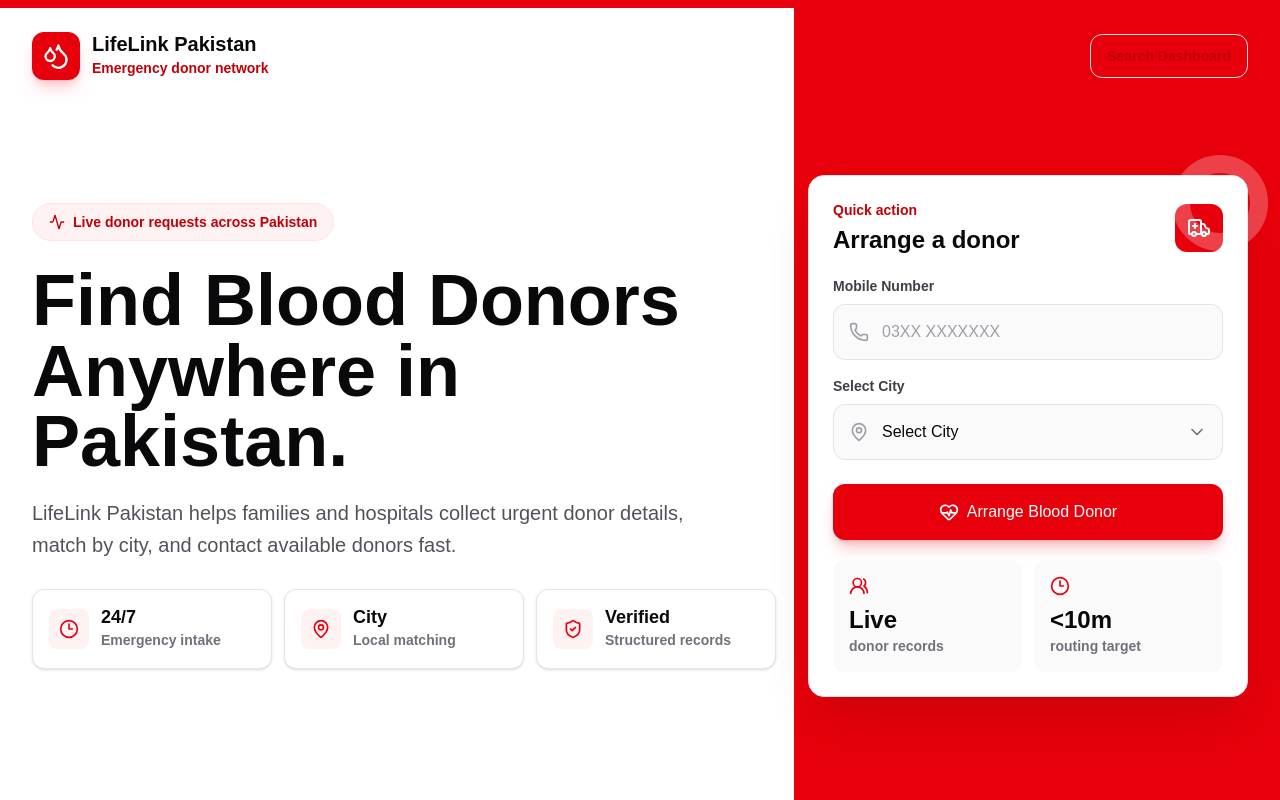
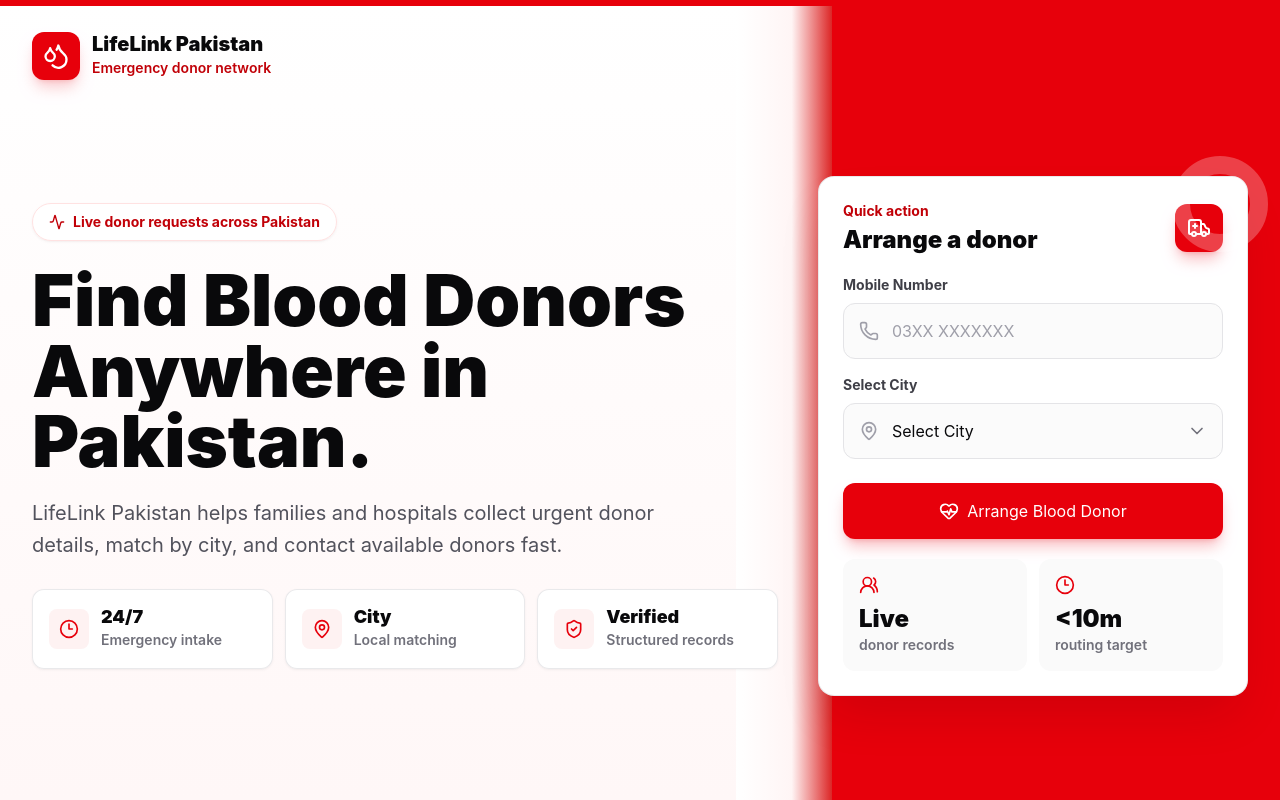
Before and after one commit to muzamilateeq/Blood-donation, a Next.js app: page / in a window 1280 px wide. Built offline with nearby package versions, Linux system fonts and the light colour scheme.

Commit message:
Improve responsive donor flow

```diff
--- a/src/app/globals.css
+++ b/src/app/globals.css
@@ -12,14 +12,17 @@
 
 html {
   scroll-behavior: smooth;
+  text-size-adjust: 100%;
 }
 
 body {
   background: #ffffff;
   color: #09090b;
-  font-family: Arial, Helvetica, sans-serif;
+  font-family: ui-sans-serif, -apple-system, BlinkMacSystemFont, "Segoe UI",
+    Arial, Helvetica, sans-serif;
   text-rendering: optimizeLegibility;
   -webkit-font-smoothing: antialiased;
+  overflow-x: hidden;
 }
 
 button,
@@ -49,6 +52,16 @@
   min-width: 0;
 }
 
+a {
+  color: inherit;
+  text-decoration: none;
+}
+
+img,
+svg {
+  display: block;
+}
+
 ::selection {
   background: #dc2626;
   color: #ffffff;
--- a/src/components/BrandMark.js
+++ b/src/components/BrandMark.js
@@ -2,7 +2,7 @@
 
 export default function BrandMark({ compact = false, light = false }) {
   return (
-    <div className="flex items-center gap-3">
+    <div className="flex min-w-0 items-center gap-3">
       <div
         className={`flex shrink-0 items-center justify-center rounded-xl shadow-lg ${
           compact ? "h-10 w-10" : "h-12 w-12"
@@ -17,7 +17,7 @@
       <div className="min-w-0">
         <p
           className={`truncate font-black leading-none ${
-            compact ? "text-lg" : "text-xl"
+            compact ? "text-lg" : "text-lg sm:text-xl"
           } ${light ? "text-white" : "text-zinc-950"}`}
         >
           LifeLink Pakistan
--- a/src/components/LandingPage.js
+++ b/src/components/LandingPage.js
@@ -61,7 +61,7 @@
 ];
 
 const fieldBaseClass =
-  "h-14 w-full rounded-xl border border-zinc-200 bg-zinc-50 text-base font-semibold text-zinc-950 outline-none transition placeholder:text-zinc-400 focus:border-red-500 focus:bg-white focus:ring-4 focus:ring-red-100";
+  "h-12 w-full rounded-lg border border-zinc-200 bg-zinc-50/80 text-base font-semibold text-zinc-950 outline-none transition placeholder:text-zinc-400 focus:border-red-500 focus:bg-white focus:ring-4 focus:ring-red-100 sm:h-14 sm:rounded-xl";
 
 const iconFieldClass = `${fieldBaseClass} pl-12 pr-4`;
 const selectFieldClass = `${fieldBaseClass} appearance-none pl-12 pr-12`;
@@ -95,6 +95,7 @@
   const router = useRouter();
   const [isModalOpen, setIsModalOpen] = useState(false);
   const [isSaved, setIsSaved] = useState(false);
+  const [quickLeadError, setQuickLeadError] = useState("");
   const [quickLead, setQuickLead] = useState({ city: "", phone: "" });
   const [step, setStep] = useState(0);
   const [submitError, setSubmitError] = useState("");
@@ -168,6 +169,20 @@
 
   const handleQuickSubmit = (event) => {
     event.preventDefault();
+
+    const phonePattern = /^(\+92|0)?3\d{2}[ -]?\d{7}$/;
+
+    if (!quickLead.phone.trim() || !quickLead.city) {
+      setQuickLeadError("Please enter your mobile number and select your city.");
+      return;
+    }
+
+    if (!phonePattern.test(quickLead.phone.trim())) {
+      setQuickLeadError("Enter a valid Pakistani mobile number.");
+      return;
+    }
+
+    setQuickLeadError("");
     openRegistration();
   };
 
@@ -190,6 +205,7 @@
 
     try {
       await saveDonorDetails(data);
+      window.sessionStorage.setItem("lifelink-dashboard-access", "granted");
       setIsSaved(true);
       setStep(0);
       reset();
@@ -203,6 +219,7 @@
     <main className="min-h-screen bg-white text-zinc-950">
       <HeroSection
         onQuickSubmit={handleQuickSubmit}
+        quickLeadError={quickLeadError}
         quickLead={quickLead}
         setQuickLead={setQuickLead}
       />
@@ -228,36 +245,30 @@
   );
 }
 
-function HeroSection({ onQuickSubmit, quickLead, setQuickLead }) {
+function HeroSection({ onQuickSubmit, quickLead, quickLeadError, setQuickLead }) {
   return (
-    <section className="relative isolate overflow-hidden">
-      <div className="absolute inset-x-0 top-0 h-2 bg-red-600" />
-      <div className="absolute right-0 top-0 -z-10 hidden h-full w-[38%] bg-red-600 lg:block" />
-      <div className="absolute bottom-0 right-0 -z-10 h-40 w-40 rounded-tl-full bg-red-50 sm:h-64 sm:w-64 lg:hidden" />
+    <section className="relative isolate overflow-hidden bg-[linear-gradient(180deg,#fff_0%,#fff7f7_100%)] lg:bg-white">
+      <div className="absolute inset-x-0 top-0 h-1.5 bg-red-600" />
+      <div className="absolute right-0 top-0 -z-10 hidden h-full w-[35%] bg-red-600 lg:block" />
+      <div className="absolute right-[35%] top-0 -z-10 hidden h-full w-24 bg-[linear-gradient(90deg,#fff_0%,#fff5f5_58%,#dc2626_100%)] lg:block" />
 
-      <div className="mx-auto flex min-h-screen w-full max-w-7xl flex-col px-4 py-5 sm:px-6 lg:px-8">
+      <div className="mx-auto flex min-h-[100svh] w-full max-w-7xl flex-col px-4 py-4 sm:px-6 sm:py-5 lg:px-8">
         <header className="flex items-center justify-between py-3">
           <BrandMark />
-          <a
-            className="hidden h-11 items-center justify-center rounded-xl border border-red-100 px-4 text-sm font-black text-red-700 transition hover:bg-red-50 sm:inline-flex"
-            href="/dashboard"
-          >
-            Search Dashboard
-          </a>
         </header>
 
-        <div className="grid flex-1 items-center gap-8 py-8 lg:grid-cols-[1fr_440px] lg:py-10">
+        <div className="grid flex-1 items-center gap-7 py-6 sm:py-8 lg:grid-cols-[minmax(0,1fr)_430px] lg:gap-10 lg:py-10">
           <div className="max-w-3xl">
-            <div className="mb-6 inline-flex items-center gap-2 rounded-full border border-red-100 bg-red-50 px-4 py-2 text-sm font-bold text-red-700">
+            <div className="mb-5 inline-flex max-w-full items-center gap-2 rounded-full border border-red-100 bg-white/90 px-3 py-2 text-xs font-bold text-red-700 shadow-sm shadow-red-950/5 sm:mb-6 sm:px-4 sm:text-sm">
               <Activity aria-hidden="true" className="h-4 w-4" />
-              Live donor requests across Pakistan
+              <span className="truncate">Live donor requests across Pakistan</span>
             </div>
 
-            <h1 className="max-w-4xl text-4xl font-black leading-[0.98] text-zinc-950 sm:text-6xl lg:text-7xl">
+            <h1 className="max-w-4xl text-4xl font-black leading-[1.02] text-zinc-950 sm:text-6xl sm:leading-[0.98] lg:text-7xl">
               Find Blood Donors Anywhere in Pakistan.
             </h1>
 
-            <p className="mt-5 max-w-2xl text-base leading-7 text-zinc-600 sm:text-xl sm:leading-8">
+            <p className="mt-5 max-w-2xl text-base leading-7 text-zinc-600 sm:text-lg sm:leading-8 lg:text-xl">
               LifeLink Pakistan helps families and hospitals collect urgent
               donor details, match by city, and contact available donors fast.
             </p>
@@ -275,6 +286,7 @@
 
           <QuickActionCard
             onSubmit={onQuickSubmit}
+            quickLeadError={quickLeadError}
             quickLead={quickLead}
             setQuickLead={setQuickLead}
           />
@@ -286,11 +298,11 @@
 
 function InfoTile({ icon: Icon, label, title }) {
   return (
-    <div className="flex min-h-20 items-center gap-3 rounded-xl border border-zinc-200 bg-white p-4 shadow-sm">
+    <div className="flex min-h-20 items-center gap-3 rounded-xl border border-zinc-200/80 bg-white/90 p-4 shadow-sm shadow-zinc-950/5 backdrop-blur">
       <div className="flex h-10 w-10 shrink-0 items-center justify-center rounded-lg bg-red-50 text-red-600">
         <Icon aria-hidden="true" className="h-5 w-5" />
       </div>
-      <div>
+      <div className="min-w-0">
         <p className="text-lg font-black leading-none">{title}</p>
         <p className="mt-1 text-sm font-semibold text-zinc-500">{label}</p>
       </div>
@@ -298,19 +310,19 @@
   );
 }
 
-function QuickActionCard({ onSubmit, quickLead, setQuickLead }) {
+function QuickActionCard({ onSubmit, quickLead, quickLeadError, setQuickLead }) {
   return (
     <aside className="relative pb-8 lg:pb-0">
       <div className="absolute -right-5 -top-5 hidden h-24 w-24 rounded-full border-[18px] border-white/25 lg:block" />
-      <div className="rounded-2xl border border-zinc-200 bg-white p-4 shadow-2xl shadow-red-950/20 sm:p-6">
+      <div className="rounded-2xl border border-zinc-200/80 bg-white p-4 shadow-2xl shadow-red-950/15 sm:p-6">
         <div className="mb-5 flex items-center justify-between gap-4">
-          <div>
+          <div className="min-w-0">
             <p className="text-sm font-bold text-red-700">Quick action</p>
-            <h2 className="mt-1 text-2xl font-black text-zinc-950">
+            <h2 className="mt-1 text-2xl font-black leading-tight text-zinc-950">
               Arrange a donor
             </h2>
           </div>
-          <div className="flex h-12 w-12 items-center justify-center rounded-xl bg-red-600 text-white">
+          <div className="flex h-11 w-11 shrink-0 items-center justify-center rounded-xl bg-red-600 text-white shadow-lg shadow-red-600/25 sm:h-12 sm:w-12">
             <Ambulance aria-hidden="true" className="h-6 w-6" />
           </div>
         </div>
@@ -321,13 +333,21 @@
               className={iconFieldClass}
               inputMode="tel"
               name="mobile"
-              onChange={(event) =>
+              onBlur={(event) =>
+                setQuickLead((lead) => ({
+                  ...lead,
+                  phone: event.target.value.trim(),
+                }))
+              }
+              onChange={(event) => {
+                setQuickLeadError("");
                 setQuickLead((lead) => ({
                   ...lead,
                   phone: event.target.value,
-                }))
-              }
+                }));
+              }}
               placeholder="03XX XXXXXXX"
+              required
               type="tel"
               value={quickLead.phone}
             />
@@ -337,12 +357,14 @@
             <select
               className={selectFieldClass}
               name="city"
-              onChange={(event) =>
+              onChange={(event) => {
+                setQuickLeadError("");
                 setQuickLead((lead) => ({
                   ...lead,
                   city: event.target.value,
-                }))
-              }
+                }));
+              }}
+              required
               value={quickLead.city}
             >
               <option disabled value="">
@@ -357,8 +379,14 @@
             <SelectChevron />
           </FormField>
 
+          {quickLeadError && (
+            <div className="rounded-lg border border-red-200 bg-red-50 px-4 py-3 text-sm font-bold text-red-700">
+              {quickLeadError}
+            </div>
+          )}
+
           <button
-            className="mt-2 inline-flex h-14 w-full items-center justify-center gap-2 rounded-xl bg-red-600 px-5 text-base font-black text-white shadow-lg shadow-red-600/25 transition hover:bg-red-700 focus:outline-none focus:ring-4 focus:ring-red-200 active:scale-[0.99]"
+            className="mt-2 inline-flex min-h-12 w-full items-center justify-center gap-2 rounded-lg bg-red-600 px-5 py-3 text-center text-base font-black text-white shadow-lg shadow-red-600/25 transition hover:bg-red-700 focus:outline-none focus:ring-4 focus:ring-red-200 active:scale-[0.99] sm:min-h-14 sm:rounded-xl"
             type="submit"
           >
             <HeartPulse aria-hidden="true" className="h-5 w-5" />
@@ -416,7 +444,7 @@
         type="button"
       />
 
-      <div className="relative max-h-[94vh] w-full overflow-y-auto rounded-t-2xl bg-white shadow-2xl shadow-zinc-950/30 sm:max-w-2xl sm:rounded-2xl">
+      <div className="relative max-h-[92svh] w-full overflow-y-auto rounded-t-2xl bg-white shadow-2xl shadow-zinc-950/30 sm:max-h-[94vh] sm:max-w-2xl sm:rounded-2xl">
         <ModalHeader
           activeStep={activeStep}
           closeRegistration={closeRegistration}
@@ -446,7 +474,7 @@
 
             <div className="mt-6 flex flex-col-reverse gap-3 border-t border-zinc-200 pt-4 sm:flex-row sm:justify-between">
               <button
-                className="inline-flex h-12 items-center justify-center rounded-xl border border-zinc-200 px-5 text-sm font-black text-zinc-700 transition hover:bg-zinc-50 disabled:cursor-not-allowed disabled:opacity-40"
+                className="inline-flex min-h-12 items-center justify-center rounded-lg border border-zinc-200 px-5 py-3 text-sm font-black text-zinc-700 transition hover:bg-zinc-50 disabled:cursor-not-allowed disabled:opacity-40 sm:rounded-xl"
                 disabled={step === 0 || isSubmitting}
                 onClick={() => setStep((currentStep) => currentStep - 1)}
                 type="button"
@@ -456,7 +484,7 @@
 
               {step < registrationSteps.length - 1 ? (
                 <button
-                  className="inline-flex h-12 items-center justify-center rounded-xl bg-red-600 px-6 text-sm font-black text-white shadow-lg shadow-red-600/25 transition hover:bg-red-700"
+                  className="inline-flex min-h-12 items-center justify-center rounded-lg bg-red-600 px-6 py-3 text-sm font-black text-white shadow-lg shadow-red-600/25 transition hover:bg-red-700 sm:rounded-xl"
                   onClick={handleNextStep}
                   type="button"
                 >
@@ -464,7 +492,7 @@
                 </button>
               ) : (
                 <button
-                  className="inline-flex h-12 items-center justify-center gap-2 rounded-xl bg-red-600 px-6 text-sm font-black text-white shadow-lg shadow-red-600/25 transition hover:bg-red-700 disabled:cursor-wait disabled:opacity-70"
+                  className="inline-flex min-h-12 items-center justify-center gap-2 rounded-lg bg-red-600 px-6 py-3 text-sm font-black text-white shadow-lg shadow-red-600/25 transition hover:bg-red-700 disabled:cursor-wait disabled:opacity-70 sm:rounded-xl"
                   disabled={isSubmitting}
                   type="submit"
                 >
@@ -489,7 +517,7 @@
   return (
     <div className="sticky top-0 z-10 border-b border-zinc-200 bg-white/95 px-4 py-4 backdrop-blur sm:px-6">
       <div className="flex items-start justify-between gap-4">
-        <div>
+        <div className="min-w-0">
           <p className="text-sm font-bold text-red-700">
             Donor request registration
           </p>
@@ -589,7 +617,7 @@
           Exact Address/Hospital
         </span>
         <textarea
-          className="min-h-32 w-full resize-none rounded-xl border border-zinc-200 bg-zinc-50 px-4 py-4 text-base font-semibold text-zinc-950 outline-none transition placeholder:text-zinc-400 focus:border-red-500 focus:bg-white focus:ring-4 focus:ring-red-100"
+          className="min-h-32 w-full resize-none rounded-lg border border-zinc-200 bg-zinc-50/80 px-4 py-4 text-base font-semibold text-zinc-950 outline-none transition placeholder:text-zinc-400 focus:border-red-500 focus:bg-white focus:ring-4 focus:ring-red-100 sm:rounded-xl"
           placeholder="Hospital, ward, area, or complete address"
           {...register("address")}
         />
@@ -610,7 +638,7 @@
       <div className="mt-3 grid grid-cols-2 gap-3 sm:grid-cols-4">
         {bloodGroups.map((group) => (
           <label
-            className={`flex h-14 cursor-pointer items-center justify-center rounded-xl border text-base font-black transition ${
+            className={`flex h-12 cursor-pointer items-center justify-center rounded-lg border text-base font-black transition sm:h-14 sm:rounded-xl ${
               selectedBloodGroup === group
                 ? "border-red-600 bg-red-600 text-white shadow-lg shadow-red-600/20"
                 : "border-zinc-200 bg-zinc-50 text-zinc-950 hover:border-red-200 hover:bg-red-50"
@@ -637,6 +665,11 @@
 }
 
 function SuccessState({ router }) {
+  const goToDashboard = () => {
+    window.sessionStorage.setItem("lifelink-dashboard-access", "granted");
+    router.push("/dashboard");
+  };
+
   return (
     <div className="grid place-items-center px-4 py-12 text-center sm:px-8">
       <div className="flex h-16 w-16 items-center justify-center rounded-2xl bg-red-50 text-red-600">
@@ -649,8 +682,8 @@
         Your donor details have been saved. Redirecting you to donor search now.
       </p>
       <button
-        className="mt-7 inline-flex h-12 items-center justify-center rounded-xl bg-red-600 px-6 text-sm font-black text-white shadow-lg shadow-red-600/25 transition hover:bg-red-700"
-        onClick={() => router.push("/dashboard")}
+        className="mt-7 inline-flex min-h-12 items-center justify-center rounded-lg bg-red-600 px-6 py-3 text-sm font-black text-white shadow-lg shadow-red-600/25 transition hover:bg-red-700 sm:rounded-xl"
+        onClick={goToDashboard}
         type="button"
       >
         Continue to Search
```
Also changed, not shown: src/components/DonorSearchDashboard.js (+57 -16 lines).
